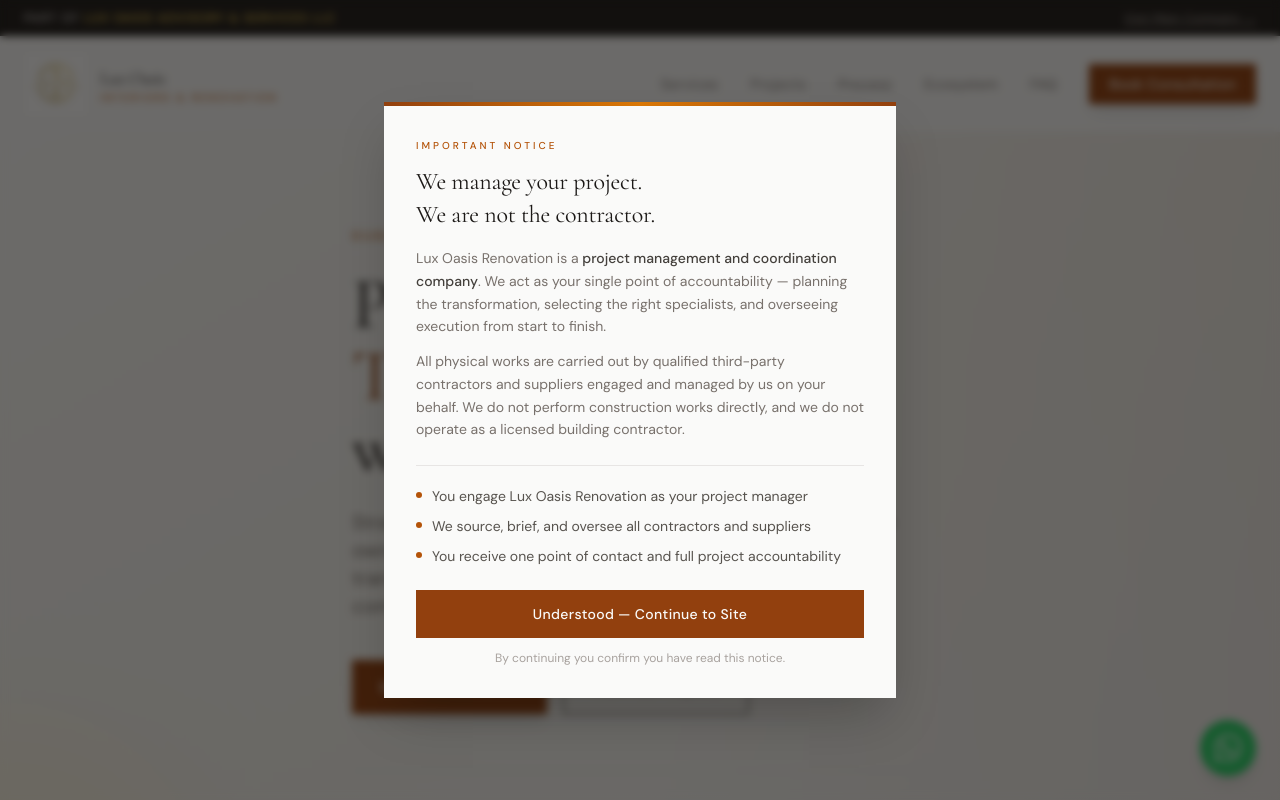
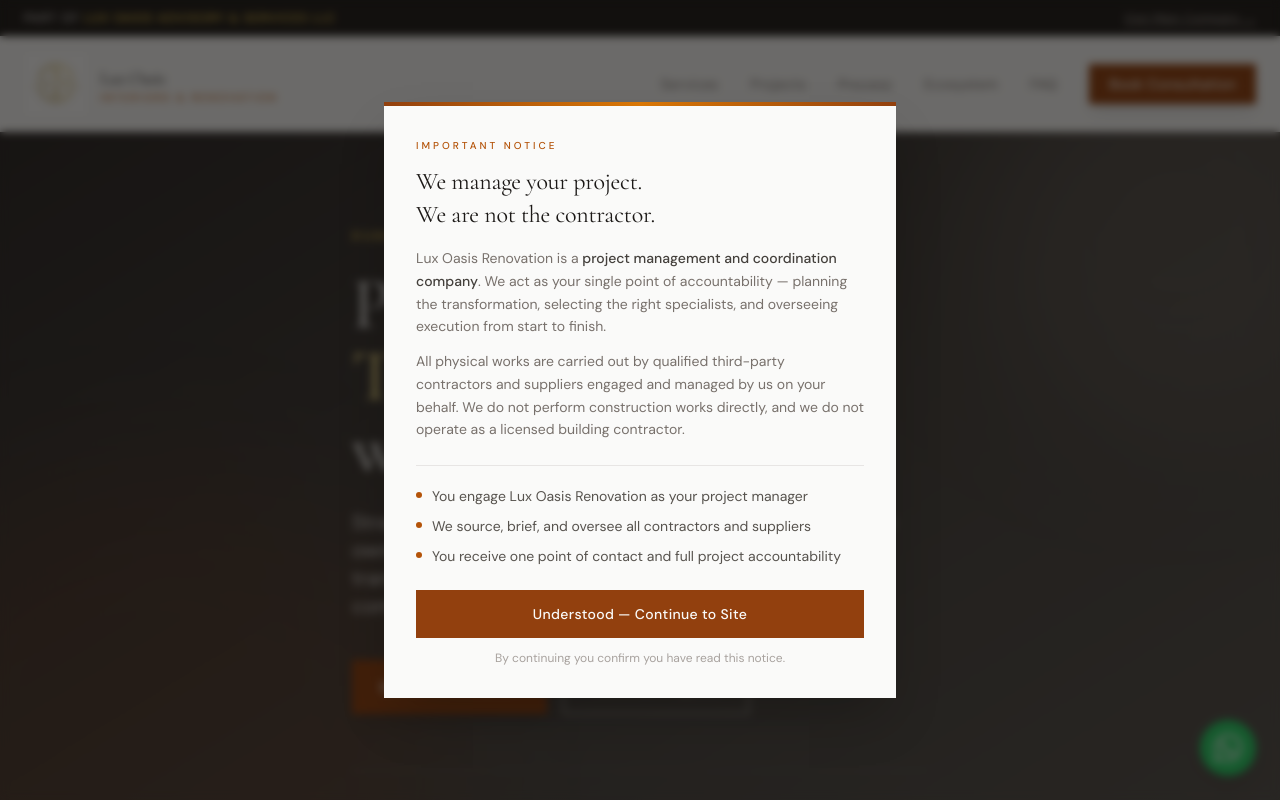
Before and after one commit to luxoasisadvisoryservices-oss/lux-oasis-renovation, a React (Vite) app: page / in a window 1280 px wide. Shown: the top 800 px of the page. Built offline with nearby package versions, Linux system fonts and the light colour scheme.

Commit message:
Update Hero.jsx

```diff
--- a/src/sections/Hero.jsx
+++ b/src/sections/Hero.jsx
@@ -2,34 +2,35 @@
 
 export default function Hero() {
   return (
-    <section className="relative min-h-[92vh] flex items-center overflow-hidden bg-stone-100">
-      {/* Clean gradient background — no image */}
-      <div className="absolute inset-0 bg-gradient-to-br from-stone-50 via-amber-50/30 to-stone-100" />
+    <section className="relative min-h-[92vh] flex items-center overflow-hidden bg-stone-700">
+      {/* Warm charcoal gradient — no image */}
+      <div className="absolute inset-0 bg-gradient-to-br from-stone-800 via-stone-700 to-stone-600" />
 
-      {/* Subtle decorative elements */}
-      <div className="absolute top-0 right-0 w-1/2 h-full bg-gradient-to-l from-amber-900/5 to-transparent" />
-      <div className="absolute bottom-0 left-0 w-96 h-96 bg-amber-100/40 rounded-full blur-3xl -translate-x-1/2 translate-y-1/2" />
+      {/* Subtle warm amber glow bottom left */}
+      <div className="absolute bottom-0 left-0 w-[600px] h-[600px] bg-amber-900/20 rounded-full blur-3xl -translate-x-1/4 translate-y-1/4" />
+      {/* Subtle lighter area top right */}
+      <div className="absolute top-0 right-0 w-[400px] h-[400px] bg-stone-500/30 rounded-full blur-3xl translate-x-1/4 -translate-y-1/4" />
 
       <div className="relative z-10 max-w-7xl mx-auto px-6 py-24">
         <div className="max-w-2xl">
-          <p className="text-amber-700 text-xs tracking-[0.3em] uppercase font-medium mb-6 animate-fade-in">
+          <p className="text-amber-300 text-xs tracking-[0.3em] uppercase font-medium mb-6 animate-fade-in">
             Dubai · Renovation Project Management
           </p>
-          <h1 className="font-display text-4xl md:text-5xl lg:text-6xl xl:text-7xl text-stone-900 leading-[1.05] mb-6">
-            Properties<br /><span className="text-amber-800">Transformed</span><br />with Purpose.
+          <h1 className="font-display text-4xl md:text-5xl lg:text-6xl xl:text-7xl text-stone-50 leading-[1.05] mb-6">
+            Properties<br /><span className="text-amber-200">Transformed</span><br />with Purpose.
           </h1>
-          <p className="text-stone-500 text-lg md:text-xl leading-relaxed mb-10 max-w-xl">
+          <p className="text-stone-300 text-lg md:text-xl leading-relaxed mb-10 max-w-xl">
             Strategic renovation coordination for Dubai's holiday home owners, investors, and landlords.
             We manage the entire transformation — so you receive the outcome, not the complexity.
           </p>
           <div className="flex flex-wrap gap-4">
             <CTAButton href="#contact">Book a Consultation</CTAButton>
-            <CTAButton href="#projects" variant="outline">View Past Projects</CTAButton>
+            <CTAButton href="#projects" variant="outlineLight">View Past Projects</CTAButton>
           </div>
-          <div className="mt-14 pt-8 border-t border-stone-200 flex flex-wrap gap-8">
+          <div className="mt-14 pt-8 border-t border-stone-600 flex flex-wrap gap-8">
             {["STR-Focused Strategy", "Investor-Led Thinking", "Dubai Market Specialists"].map((marker) => (
               <div key={marker} className="flex items-center gap-2.5 text-stone-400 text-sm">
-                <span className="w-1 h-1 rounded-full bg-amber-600 flex-shrink-0" />
+                <span className="w-1 h-1 rounded-full bg-amber-500 flex-shrink-0" />
                 {marker}
               </div>
             ))}
```
